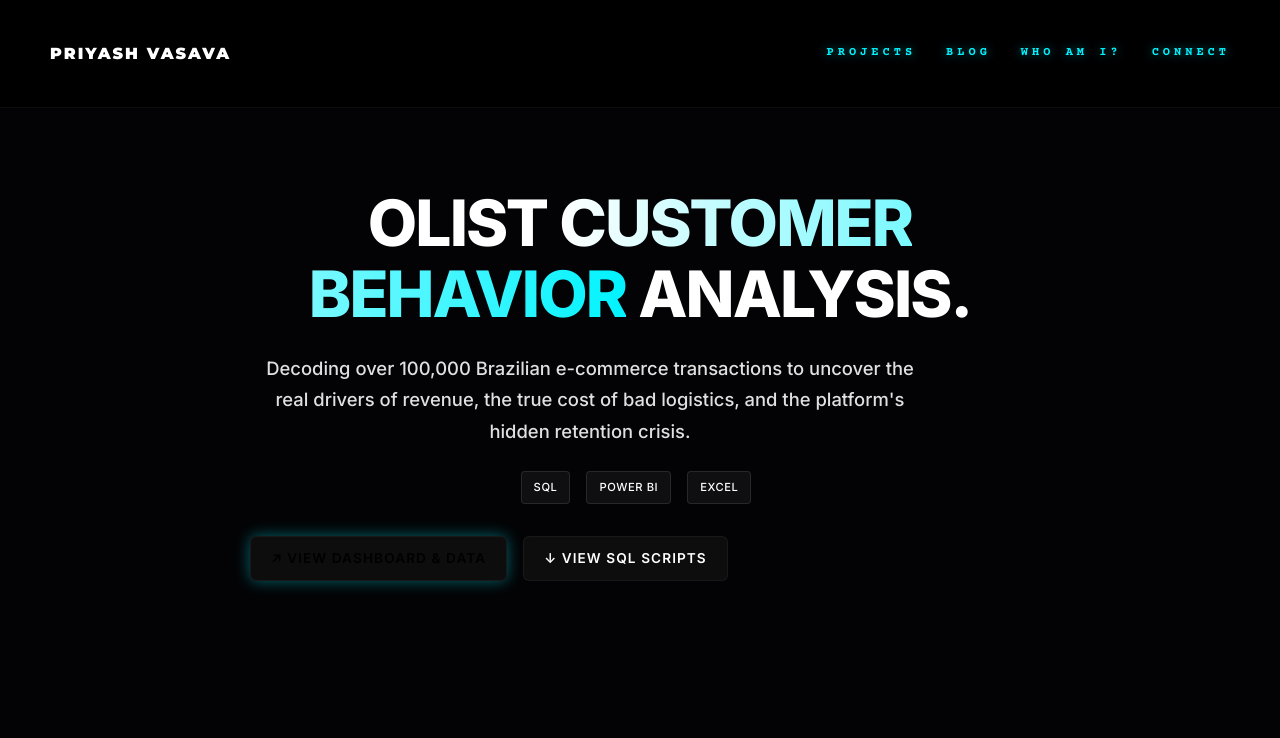
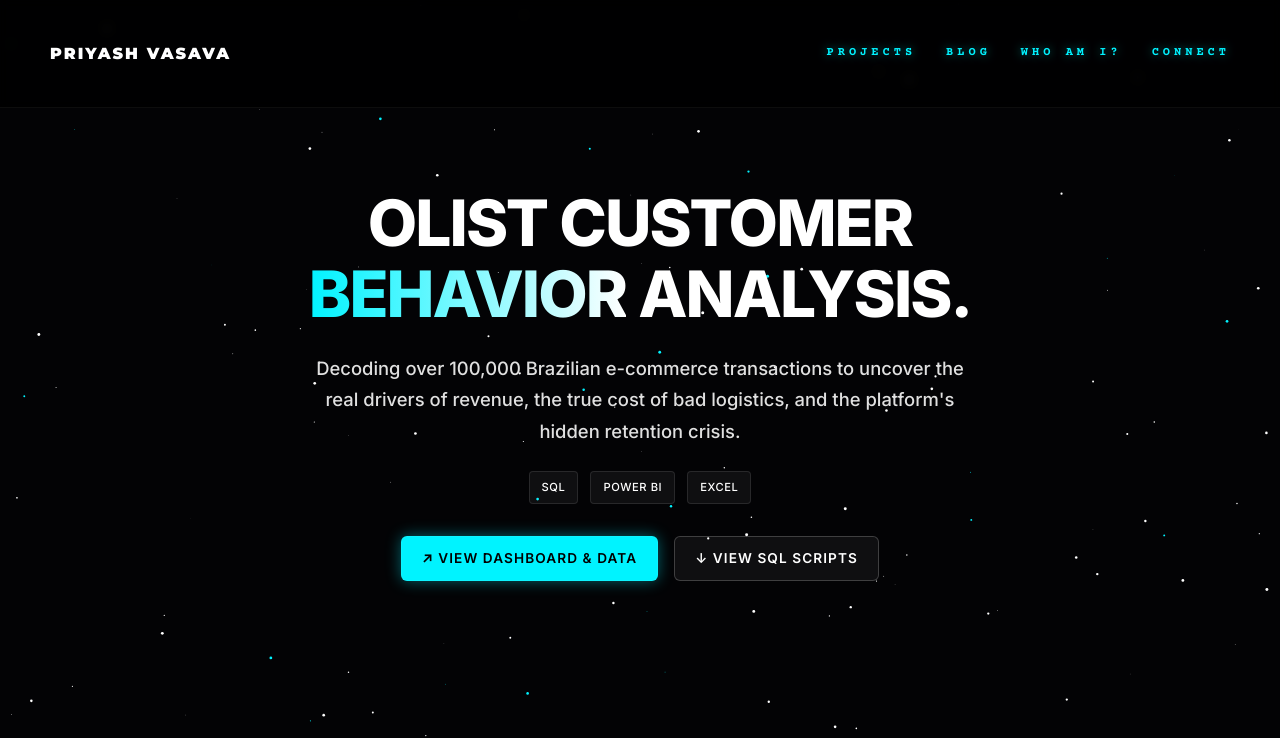
Before and after one commit to priyashh/priyashh.github.io, a plain HTML site: page projects/olist/index.html in a window 1280 px wide. Shown: the top 738 px of the page. Drawn offline with nearby package versions, Linux system fonts and the light colour scheme.

Commit message:
Refactor CSS classes and improve layout styles

```diff
--- a/projects/olist/index.html
+++ b/projects/olist/index.html
@@ -30,7 +30,7 @@
             pointer-events: none;
         }
 
-        /* --- FORCE VISIBILITY (Fixes the dark/faded issue) --- */
+        /* --- FORCE VISIBILITY (Fixes the fade issue) --- */
         .animate, .case-hero, .stat-bar, .section-block {
             opacity: 1 !important;
             visibility: visible !important;
@@ -88,6 +88,10 @@
         .case-hero {
             margin-bottom: 70px;
             padding-top: 40px;
+            text-align: center; /* Centers the hero content */
+            display: flex;
+            flex-direction: column;
+            align-items: center;
         }
 
         .hero-title {
@@ -100,7 +104,7 @@
         }
 
         .text-gradient {
-            background: linear-gradient(90deg, #ffffff, #00f3ff);
+            background: linear-gradient(90deg, #00f3ff, #ffffff);
             -webkit-background-clip: text;
             -webkit-text-fill-color: transparent;
         }
@@ -110,6 +114,13 @@
             color: #e0e0e0 !important; /* Bright crisp gray */
             line-height: 1.7;
             max-width: 680px;
+            margin: 0 auto;
+        }
+
+        .slide-tags {
+            display: flex;
+            justify-content: center;
+            gap: 12px;
         }
 
         .slide-tags span {
@@ -121,41 +132,43 @@
             border-radius: 4px;
             text-transform: uppercase;
             letter-spacing: 0.05em;
-            margin-right: 8px;
         }
 
-        /* Buttons */
-        .btn-primary {
+        /* Unique Button Classes to avoid CSS conflicts */
+        .cyber-btn-primary {
             display: inline-block;
             padding: 12px 24px;
-            background: #00f3ff;
-            color: #000 !important; /* Black text for contrast */
+            background-color: #00f3ff !important;
+            color: #000000 !important;
             text-decoration: none;
             border-radius: 8px;
-            font-weight: 700;
+            font-weight: 800;
             font-size: 0.95rem;
             box-shadow: 0 0 15px rgba(0,243,255,0.4);
+            border: 1px solid #00f3ff;
             transition: all 0.2s;
         }
-        .btn-primary:hover {
+        .cyber-btn-primary:hover {
             transform: translateY(-2px);
-            box-shadow: 0 0 25px rgba(0,243,255,0.6);
+            box-shadow: 0 0 25px rgba(0,243,255,0.7);
+            background-color: #ffffff !important;
+            border-color: #ffffff !important;
         }
 
-        .btn-secondary {
+        .cyber-btn-secondary {
             display: inline-block;
             padding: 12px 24px;
-            background: rgba(255,255,255,0.05);
-            color: #fff !important;
+            background-color: rgba(255,255,255,0.05) !important;
+            color: #ffffff !important;
             text-decoration: none;
             border-radius: 8px;
             font-weight: 600;
             font-size: 0.95rem;
-            border: 1px solid rgba(255,255,255,0.2);
+            border: 1px solid rgba(255,255,255,0.2) !important;
             transition: all 0.2s;
         }
-        .btn-secondary:hover {
-            border-color: #00f3ff;
+        .cyber-btn-secondary:hover {
+            border-color: #00f3ff !important;
             color: #00f3ff !important;
             transform: translateY(-2px);
         }
@@ -228,26 +241,27 @@
 
         <div class="case-hero">
             <h1 class="hero-title">
-                Olist <span class="text-gradient">customer behavior</span> analysis.
+                OLIST CUSTOMER<br>
+                <span class="text-gradient">BEHAVIOR</span> ANALYSIS.
             </h1>
             <p class="hero-desc">
                 Decoding over 100,000 Brazilian e-commerce transactions to uncover the real drivers of revenue, the true cost of bad logistics, and the platform's hidden retention crisis.
             </p>
             <div style="margin-top: 24px;">
-                <div class="slide-tags" style="display: inline-flex;">
+                <div class="slide-tags">
                     <span>SQL</span>
                     <span>Power BI</span>
                     <span>Excel</span>
                 </div>
-               <div style="margin-top: 32px; display: flex; gap: 16px; flex-wrap: wrap;">
-                <a href="https://drive.google.com/drive/folders/1eY7CV_8uih5-rfIrify8KFza0TFmxfJC?usp=drive_link" target="_blank" class="btn-primary">
-                    ↗ View Dashboard & Data
-                </a>
+                <div style="margin-top: 32px; display: flex; justify-content: center; gap: 16px; flex-wrap: wrap;">
+                    <a href="https://drive.google.com/drive/folders/1eY7CV_8uih5-rfIrify8KFza0TFmxfJC?usp=drive_link" target="_blank" class="cyber-btn-primary">
+                        ↗ VIEW DASHBOARD & DATA
+                    </a>
 
-                <a href="https://github.com/priyashh/priyashh.github.io/tree/main/projects/olist/project%20file" target="_blank" class="btn-secondary">
-                    ↓ View SQL Scripts
-                </a>
-            </div>
+                    <a href="https://github.com/priyashh/priyashh.github.io/tree/main/projects/olist/project%20file" target="_blank" class="cyber-btn-secondary">
+                        ↓ VIEW SQL SCRIPTS
+                    </a>
+                </div>
             </div>
         </div>
 
@@ -308,14 +322,13 @@
         <a href="../../index.html#projects" class="back-link">← Return to projects</a>
 
     </div>
-
     <!-- MAIN INTERACTIVE SCRIPT FOR BACKGROUND STARS -->
     <script>
         const canvas = document.getElementById('bg-canvas');
         const ctx = canvas.getContext('2d');
 
         let W, H;
-        let stars =[];
+        let stars = [];
 
         class Star {
             constructor() {
@@ -327,11 +340,11 @@
             }
             update() {
                 // Drift left naturally across whole page
-                this.x -= 0.15 * (W / this.z);
+                this.x -= 0.15 * (W / Math.max(this.z, 1));
                 if (this.x < 0) this.x = W;
             }
             draw() {
-                let alpha = Math.min(1, W / this.z);
+                let alpha = Math.min(1, W / Math.max(this.z, 1));
                 ctx.fillStyle = this.color;
                 ctx.globalAlpha = alpha;
                 ctx.beginPath();
@@ -344,4 +357,29 @@
             W = canvas.width = window.innerWidth;
             H = canvas.height = window.innerHeight;
 
-            stars =
+            stars = [];
+            for (let i = 0; i < 150; i++) {
+                stars.push(new Star());
+            }
+        }
+
+        window.addEventListener('resize', () => {
+            init();
+        });
+
+        function loop() {
+            ctx.clearRect(0, 0, W, H);
+
+            stars.forEach(s => {
+                s.update();
+                s.draw();
+            });
+
+            requestAnimationFrame(loop);
+        }
+
+        init();
+        requestAnimationFrame(loop);
+    </script>
+</body>
+</html>
```
